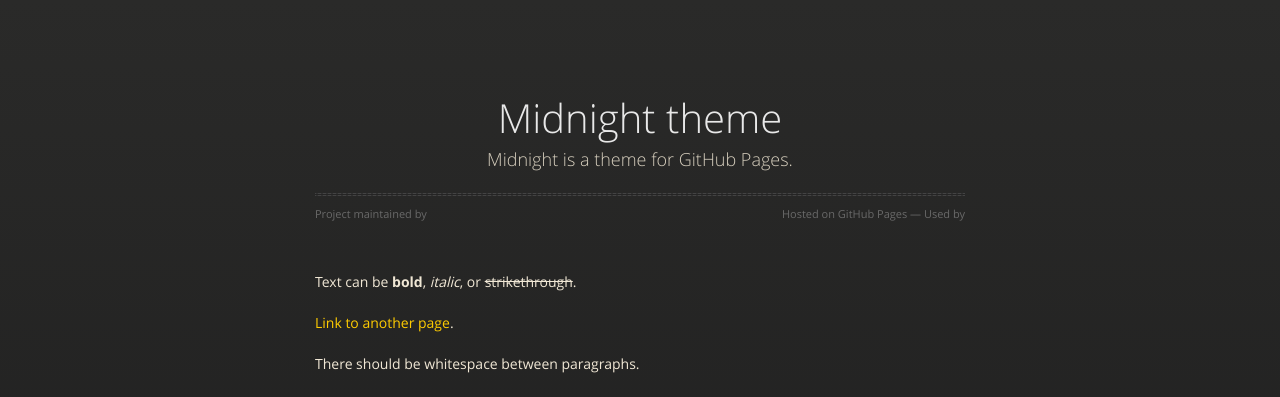
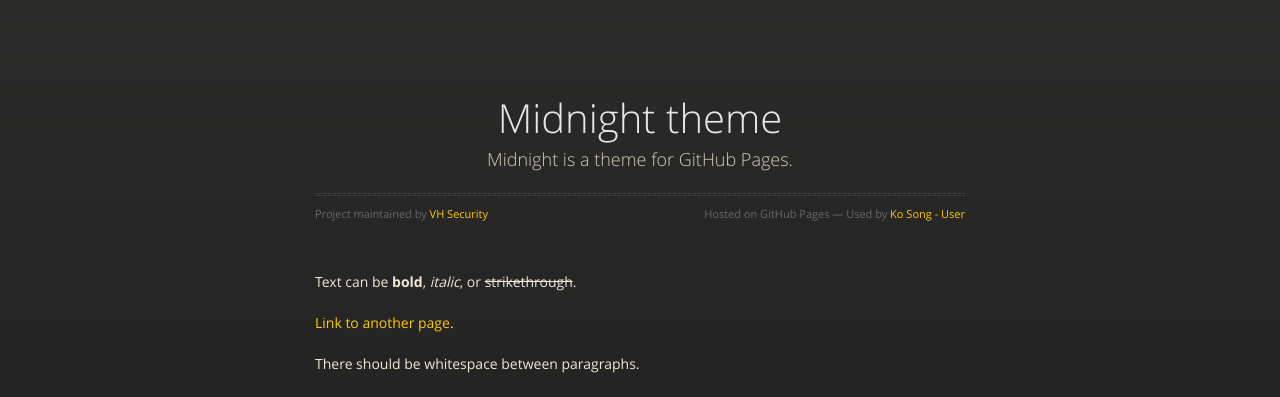
Before and after one commit to ferdiwardiyn/privacy.ferdiwardiyan.eu.org, a Jekyll site: the page built from index.md, in a window 1280 px wide and 900 px high. Shown: the top 397 px of the window. Built offline with Jekyll 4.4.1, drawn with Linux system fonts in a browser that asks for light colours.

Commit message:
Update _config.yml

```diff
--- a/_config.yml
+++ b/_config.yml
@@ -1,5 +1,9 @@
 title: Midnight theme
 description: Midnight is a theme for GitHub Pages.
+owner_url: https://facebook.com/3.facebook
+owner_name: VH Security
+facebook_url: https://facebook.com/3.facebook
+facebook_name: Ko Song - User
 show_downloads: true
 google_analytics:
 theme: jekyll-theme-midnight
```
